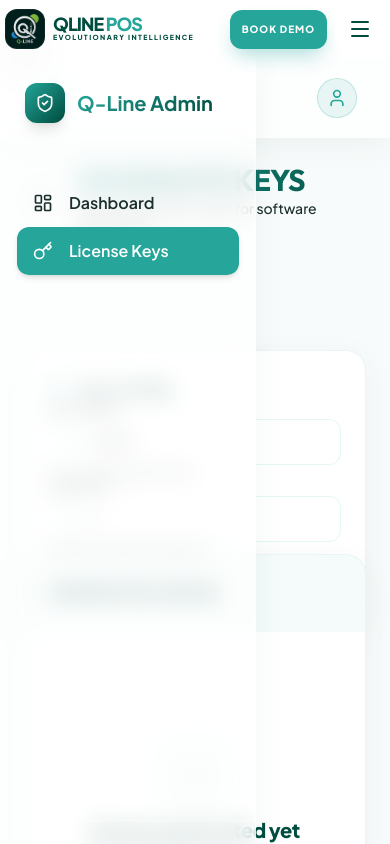
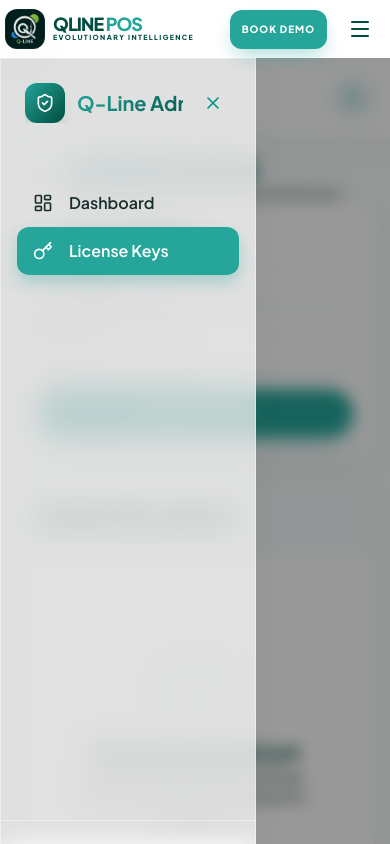
Before and after one commit to ashy-sandhu/qline-web, a Next.js app: page /admin/keys in a window 390 px wide. Shown: the top 844 px of the page. Built offline with nearby package versions, Linux system fonts and the light colour scheme.

Commit message:
Admin UI & Responsiveness: Mobile navigation, card overlap fixes, and scoped styling

```diff
--- a/src/app/admin/keys/page.tsx
+++ b/src/app/admin/keys/page.tsx
@@ -52,62 +52,62 @@
     };
 
     return (
-        <div className="space-y-8 max-w-4xl mx-auto animate-in fade-in slide-in-from-bottom-4 duration-500">
-            <div className="flex items-center gap-4">
+        <div className="space-y-6 md:space-y-8 max-w-4xl mx-auto animate-in fade-in slide-in-from-bottom-4 duration-500 pb-8">
+            <div className="flex items-center gap-3 md:gap-4 px-1">
                 <Link href="/admin/dashboard" className="p-2 hover:bg-white/50 rounded-lg transition-colors text-muted hover:text-[var(--primary-teal)]">
-                    <ArrowLeft size={20} />
+                    <ArrowLeft size={18} />
                 </Link>
                 <div>
-                    <h1 className="text-3xl font-bold text-teal-gradient uppercase tracking-tight">Generate Keys</h1>
-                    <p className="text-muted text-sm font-medium">Issue new product keys for software distribution</p>
+                    <h1 className="text-2xl md:text-3xl font-black text-teal-gradient uppercase tracking-tight">Generate Keys</h1>
+                    <p className="text-xs md:text-sm text-muted font-medium">Issue new product keys for software distribution</p>
                 </div>
             </div>
 
-            <div className="grid grid-cols-1 md:grid-cols-3 gap-8">
+            <div className="grid grid-cols-1 md:grid-cols-3 gap-6 md:gap-8">
                 {/* Form Section */}
                 <div className="md:col-span-1">
-                    <div className="premium-card p-6 glass-panel border-white/40 h-fit sticky top-28 shadow-xl">
-                        <div className="flex items-center gap-3 mb-6">
-                            <ShieldPlus className="text-[var(--primary-teal)]" size={20} />
-                            <h2 className="font-bold text-[var(--primary-teal-dark)] text-lg">Key Config</h2>
+                    <div className="premium-card p-5 md:p-6 glass-panel border-white/40 h-fit md:sticky md:top-28 shadow-xl">
+                        <div className="flex items-center gap-3 mb-6 px-1">
+                            <ShieldPlus className="text-[var(--primary-teal)]" size={18} />
+                            <h2 className="font-extrabold text-[var(--primary-teal-dark)] text-base md:text-lg uppercase tracking-tight">Key Config</h2>
                         </div>
 
-                        <form onSubmit={handleGenerate} className="space-y-6">
+                        <form onSubmit={handleGenerate} className="space-y-5 md:space-y-6">
                             <div>
-                                <label className="block text-xs font-bold uppercase tracking-wider text-muted mb-2">Key Prefix</label>
+                                <label className="block text-[10px] font-black uppercase tracking-widest text-muted mb-2 opacity-70">Key Prefix</label>
                                 <div className="relative">
-                                    <Key className="absolute left-3 top-1/2 -translate-y-1/2 text-[var(--primary-teal)]/50" size={16} />
+                                    <Key className="absolute left-3 top-1/2 -translate-y-1/2 text-[var(--primary-teal)]/50" size={14} />
                                     <input
                                         type="text"
                                         value={prefix}
                                         onChange={(e) => setPrefix(e.target.value.toUpperCase().slice(0, 8))}
-                                        className="w-full pl-10 pr-4 py-3 rounded-xl bg-white/50 border border-teal-500/10 focus:border-teal-500 outline-none transition-all font-mono text-sm"
+                                        className="w-full pl-9 pr-4 py-2.5 md:py-3 rounded-xl bg-white/50 border border-teal-500/10 focus:border-teal-500 outline-none transition-all font-mono text-xs md:text-sm shadow-sm"
                                         placeholder="E.g. QLINE"
                                     />
                                 </div>
-                                <p className="text-[10px] text-muted mt-2 font-medium">Auto-capitalized (Max 8 chars)</p>
+                                <p className="text-[10px] text-muted mt-2 font-bold opacity-60">Auto-capitalized (Max 8 chars)</p>
                             </div>
 
                             <div>
-                                <label className="block text-xs font-bold uppercase tracking-wider text-muted mb-2">Quantity</label>
+                                <label className="block text-[10px] font-black uppercase tracking-widest text-muted mb-2 opacity-70">Quantity</label>
                                 <div className="relative">
-                                    <Hash className="absolute left-3 top-1/2 -translate-y-1/2 text-[var(--primary-teal)]/50" size={16} />
+                                    <Hash className="absolute left-3 top-1/2 -translate-y-1/2 text-[var(--primary-teal)]/50" size={14} />
                                     <input
                                         type="number"
                                         min="1"
                                         max="50"
                                         value={count}
                                         onChange={(e) => setCount(parseInt(e.target.value) || 1)}
-                                        className="w-full pl-10 pr-4 py-3 rounded-xl bg-white/50 border border-teal-500/10 focus:border-teal-500 outline-none transition-all text-sm font-bold"
+                                        className="w-full pl-9 pr-4 py-2.5 md:py-3 rounded-xl bg-white/50 border border-teal-500/10 focus:border-teal-500 outline-none transition-all text-xs md:text-sm font-black shadow-sm"
                                     />
                                 </div>
-                                <p className="text-[10px] text-muted mt-2 font-medium">Batch limit: 50 keys per operation</p>
+                                <p className="text-[10px] text-muted mt-2 font-bold opacity-60">Batch limit: 50 keys per operation</p>
                             </div>
 
                             <button
                                 type="submit"
                                 disabled={isLoading}
-                                className="btn-primary w-full justify-center py-4 text-sm font-bold uppercase tracking-widest"
+                                className="btn-primary w-full justify-center py-3.5 md:py-4 text-xs md:text-sm font-black uppercase tracking-widest shadow-lg"
                             >
                                 {isLoading ? 'Processing...' : 'Generate Batch'}
                             </button>
@@ -117,10 +117,10 @@
 
                 {/* Results Section */}
                 <div className="md:col-span-2">
-                    <div className="premium-card min-h-[460px] glass-panel border-white/40 overflow-hidden flex flex-col shadow-2xl">
-                        <div className="p-6 border-b border-white/20 bg-[var(--primary-teal)]/5 flex items-center justify-between">
-                            <h2 className="font-extrabold text-[var(--primary-teal-dark)] text-lg uppercase tracking-tight">Generated Queue</h2>
-                            {generatedKeys.length > 0 && <span className="bg-[var(--primary-teal)] text-white text-[10px] font-black px-2 py-1 rounded-md">{generatedKeys.length} NEW</span>}
+                    <div className="premium-card min-h-[400px] md:min-h-[460px] glass-panel border-white/40 overflow-hidden flex flex-col shadow-2xl">
+                        <div className="p-5 md:p-6 border-b border-white/20 bg-[var(--primary-teal)]/5 flex items-center justify-between">
+                            <h2 className="font-black text-[var(--primary-teal-dark)] text-base md:text-lg uppercase tracking-tight">Generated Queue</h2>
+                            {generatedKeys.length > 0 && <span className="bg-[var(--primary-teal)] text-white text-[10px] font-black px-2 py-1 rounded-md shadow-sm">{generatedKeys.length} NEW</span>}
                         </div>
 
                         <div className="flex-1 p-6 overflow-y-auto max-h-[500px] custom-scrollbar">
--- a/src/app/admin/layout.tsx
+++ b/src/app/admin/layout.tsx
@@ -2,6 +2,7 @@
 
 import React, { useState } from 'react';
 import { usePathname, useRouter } from 'next/navigation';
+import { motion, AnimatePresence } from 'framer-motion';
 import { LayoutDashboard, Key, ShieldCheck, LogOut, Menu, X, User } from 'lucide-react';
 import Link from 'next/link';
 
@@ -25,36 +26,64 @@
     };
 
     return (
-        <div className="min-h-screen bg-[var(--bg-main)] flex">
+        <div className="min-h-screen bg-[var(--bg-main)] flex admin-portal">
+            {/* Mobile Overlay */}
+            <AnimatePresence>
+                {isSidebarOpen && (
+                    <motion.div
+                        initial={{ opacity: 0 }}
+                        animate={{ opacity: 1 }}
+                        exit={{ opacity: 0 }}
+                        onClick={() => setIsSidebarOpen(false)}
+                        className="fixed inset-0 bg-black/40 backdrop-blur-sm z-40 lg:hidden"
+                    />
+                )}
+            </AnimatePresence>
+
             {/* Sidebar */}
             <aside className={`
-                fixed lg:relative z-40 h-full transition-all duration-300
-                ${isSidebarOpen ? 'w-64' : 'w-20'}
-                glass-panel border-r border-white/40 flex flex-col
+                fixed lg:relative z-50 h-full transition-all duration-300
+                ${isSidebarOpen ? 'translate-x-0' : '-translate-x-full lg:translate-x-0'}
+                ${isSidebarOpen ? 'w-64' : 'lg:w-20'}
+                glass-panel border-r border-white/40 flex flex-col bg-white/80
             `}>
-                <div className="p-6 flex items-center gap-3 overflow-hidden">
+                <div className="p-6 flex items-center justify-between lg:justify-start gap-3">
+                    <div className="flex items-center gap-3 overflow-hidden">
                         <div className="w-10 h-10 rounded-xl bg-gradient-to-br from-[var(--primary-teal)] to-[var(--primary-teal-dark)] flex items-center justify-center shrink-0 shadow-lg">
                             <ShieldCheck className="text-white" size={20} />
                         </div>
-                    {isSidebarOpen && <span className="font-bold text-teal-gradient text-xl whitespace-nowrap">Q-Line Admin</span>}
+                        {(isSidebarOpen) && <span className="font-bold text-teal-gradient text-xl whitespace-nowrap">Q-Line Admin</span>}
+                    </div>
+                    {/* Close button for mobile */}
+                    <button onClick={() => setIsSidebarOpen(false)} className="lg:hidden p-2 hover:bg-teal-50 rounded-lg text-teal-600 transition-colors">
+                        <X size={20} />
+                    </button>
                 </div>
 
                 <nav className="flex-1 px-4 py-8 space-y-2">
-                    {navItems.map((item) => (
+                    {navItems.map((item) => {
+                        const isActive = pathname === item.href;
+                        return (
                             <Link
                                 key={item.href}
                                 href={item.href}
+                                onClick={() => {
+                                    if (window.innerWidth < 1024) setIsSidebarOpen(false);
+                                }}
                                 className={`
                                     flex items-center gap-4 px-4 py-3 rounded-xl transition-all
-                                ${pathname === item.href
-                                    ? 'bg-[var(--primary-teal)] text-white shadow-md'
+                                    ${isActive
+                                        ? 'bg-[var(--primary-teal)] text-white shadow-[0_8px_16px_rgba(38,166,154,0.3)]'
                                         : 'text-muted hover:bg-[var(--primary-teal)]/10 hover:text-[var(--primary-teal)]'}
                                 `}
                             >
                                 <item.icon size={20} className="shrink-0" />
-                            {isSidebarOpen && <span className="font-semibold whitespace-nowrap">{item.name}</span>}
+                                <span className={`font-semibold whitespace-nowrap transition-opacity duration-300 ${isSidebarOpen ? 'opacity-100' : 'lg:hidden opacity-0'}`}>
+                                    {item.name}
+                                </span>
                             </Link>
-                    ))}
+                        );
+                    })}
                 </nav>
 
                 <div className="p-4 border-t border-white/40">
@@ -63,27 +92,27 @@
                         className="w-full flex items-center gap-4 px-4 py-3 text-red-500 hover:bg-red-50/50 rounded-xl transition-all font-semibold"
                     >
                         <LogOut size={20} className="shrink-0" />
-                        {isSidebarOpen && <span className="whitespace-nowrap">Logout</span>}
+                        <span className={`whitespace-nowrap transition-opacity duration-300 ${isSidebarOpen ? 'opacity-100' : 'lg:hidden opacity-0'}`}>Logout</span>
                     </button>
                 </div>
             </aside>
 
-            {/* Mobile Toggle Overlay */}
-            {!isSidebarOpen && (
-                <div className="lg:hidden fixed inset-0 bg-black/20 z-30" onClick={() => setIsSidebarOpen(true)} />
-            )}
-
             {/* Main Content */}
-            <main className="flex-1 flex flex-col min-w-0">
-                <header className="h-20 glass-panel border-b border-white/40 px-8 flex items-center justify-between sticky top-0 z-30">
-                    <button onClick={() => setIsSidebarOpen(!isSidebarOpen)} className="p-2 hover:bg-white/50 rounded-lg text-[var(--primary-teal)] transition-colors">
-                        {isSidebarOpen ? <X size={24} /> : <Menu size={24} />}
+            <main className="flex-1 flex flex-col min-w-0 min-h-screen">
+                <header className="h-20 glass-panel border-b border-white/40 px-4 md:px-8 flex items-center justify-between sticky top-0 z-30 bg-white/60">
+                    <div className="flex items-center gap-4">
+                        <button onClick={() => setIsSidebarOpen(!isSidebarOpen)} className="p-2 hover:bg-teal-50 rounded-lg text-[var(--primary-teal)] transition-colors">
+                            <Menu size={24} />
                         </button>
+                        <div className="hidden sm:block">
+                            <h2 className="text-sm font-black text-[var(--primary-teal-dark)] uppercase tracking-widest opacity-40">System Control</h2>
+                        </div>
+                    </div>
 
                     <div className="flex items-center gap-4">
                         <div className="hidden sm:block text-right">
                             <p className="text-sm font-bold text-[var(--primary-teal-dark)] leading-tight">System Admin</p>
-                            <p className="text-xs text-muted">Licensing Portal v4.0</p>
+                            <p className="text-[10px] text-muted font-bold uppercase tracking-tighter">Portal v4.0</p>
                         </div>
                         <div className="w-10 h-10 rounded-full bg-[var(--primary-teal)]/10 border border-[var(--primary-teal)]/20 flex items-center justify-center">
                             <User size={20} className="text-[var(--primary-teal)]" />
@@ -91,7 +120,7 @@
                     </div>
                 </header>
 
-                <div className="flex-1 p-6 md:p-8 custom-scrollbar">
+                <div className="flex-1 p-4 md:p-8 custom-scrollbar">
                     {children}
                 </div>
             </main>
--- a/src/app/globals.css
+++ b/src/app/globals.css
@@ -137,10 +137,32 @@
   position: relative;
 }
 
-.premium-card:hover {
-  transform: translateY(-12px) scale(1.02);
+.premium-card:not(.no-hover):hover {
+  transform: translateY(-8px) scale(1.01);
   border-color: var(--primary-teal);
-  box-shadow: 0 25px 50px -12px rgba(38, 166, 154, 0.2);
+  box-shadow: 0 25px 50px -12px rgba(38, 166, 154, 0.15);
+}
+
+/* Scoped Admin Portal Refinements */
+.admin-portal h1,
+.admin-portal h2,
+.admin-portal h3 {
+  letter-spacing: -0.02em;
+}
+
+@media (max-width: 768px) {
+  .admin-portal h1 {
+    font-size: 1.5rem !important;
+  }
+
+  .admin-portal h2 {
+    font-size: 1.25rem !important;
+  }
+
+  .admin-portal .premium-card:hover {
+    transform: none !important;
+    /* Disable lift on mobile to prevent layout shift */
+  }
 }
 
 .premium-card::after {
```
Also changed, not shown: src/app/admin/dashboard/page.tsx (+48 -48 lines). Lines whose indentation alone changed are shown as unchanged.
